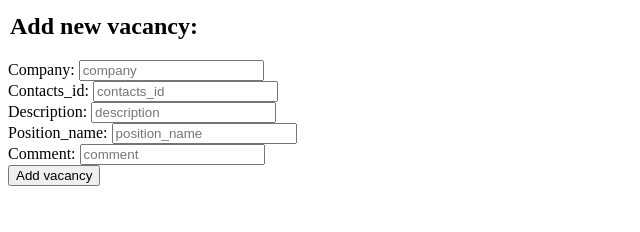
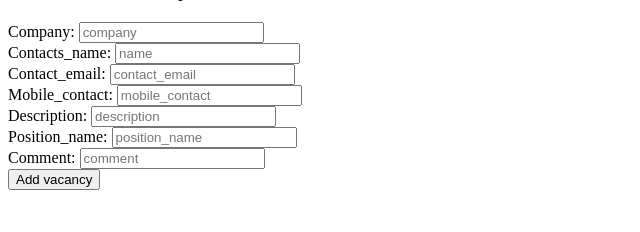
Before and after one commit to pntr0324/Hillel_2023_PythonPro, a Flask app: page /vacancy/ in a window 1280 px wide. Shown: the part 92-324 px from the top of the page, without its empty margins (0-640 px from the left). Run offline with Flask 3, Linux system fonts and the light colour scheme.

Commit message:
add HT_9_Mongo

```diff
--- a/app.py
+++ b/app.py
@@ -2,6 +2,8 @@
 import database_alchemy as db_al
 from models import Vacancy, Event, EmailCredentials
 import email_con
+import mongodb
+from bson.objectid import ObjectId
 
 app = Flask(__name__)
 
@@ -30,7 +32,7 @@
         email_message = request.form.get('email_message')
         email_obj.send_email(recipient, email_message)
         return 'Send email'
-    emails = email_obj.get_emails([1], protocol='pop3')
+    emails = email_obj.get_emails([1, 2, 3, 4, 5], protocol='pop3')
     return render_template('send_email.html', emails=emails)
 
 
@@ -65,15 +67,31 @@
     db_al.init_db()
     if request.method == 'POST':
         company = request.form.get('company')
-        contacts_id = request.form.get('contacts_id')
+        name = request.form.get('name')
+        contact_email = request.form.get('contact_email')
+        mobile_contact = request.form.get('mobile_contact')
         description = request.form.get('description')
         position_name = request.form.get('position_name')
         comment = request.form.get('comment')
-        current_vacancy = Vacancy(position_name, company, description, contacts_id, comment, 1, 1)
+        id_contact = mongodb.contacts_collection.insert_one({"name": name,
+                                               "email": contact_email,
+                                               "mobile": mobile_contact}).inserted_id
+        current_vacancy = Vacancy(position_name, company, description, str(id_contact), comment, 1, 1)
         db_al.db_session.add(current_vacancy)
         db_al.db_session.commit()
-    result = db_al.db_session.query(Vacancy).all()
-    return render_template('new_vacancy.html', vacancies=result)
+    result = db_al.db_session.query(Vacancy.position_name, Vacancy.company, Vacancy.contacts_id,
+                                    Vacancy.comment, Vacancy.description).all()
+    result_data = []
+    for item in result:
+        contacts = item[2].split(',')
+        contacts_result = []
+        for one_contact in contacts:
+            data = mongodb.contacts_collection.find_one({'_id': ObjectId(one_contact)})
+            contacts_result.append(data)
+        result_data.append({'position_name': item[0],
+                            'company': item[1],
+                            'contacts': contacts_result})
+    return render_template('new_vacancy.html', vacancies=result_data)
 
 
 @app.route("/vacancy/<id_vac>/", methods=['GET', 'POST'])
@@ -97,8 +115,20 @@
         db_al.db_session.query(Vacancy).filter(Vacancy.id == id_vac).\
             update(edited_vac, synchronize_session=False)
         db_al.db_session.commit()
-    res_vacancy = db_al.db_session.query(Vacancy).filter_by(id=id_vac).all()
-    return render_template('id_vacancy_search.html', res_vacancy=res_vacancy, id_vac=id_vac)
+    res_vacancy = db_al.db_session.query(
+        Vacancy.position_name, Vacancy.company, Vacancy.contacts_id, Vacancy.comment, Vacancy.description)\
+        .filter_by(id=id_vac).all()
+    result_data = []
+    for item in res_vacancy:
+        contacts = item[2].split(',')
+        contacts_result = []
+        for one_contact in contacts:
+            data = mongodb.contacts_collection.find_one({'_id': ObjectId(one_contact)})
+            contacts_result.append(data)
+        result_data.append({'position_name': item[0],
+                            'company': item[1],
+                            'contacts': contacts_result})
+    return render_template('id_vacancy_search.html', res_vacancy=result_data, id_vac=id_vac)
 
 
 @app.route("/vacancy/<id_vac>/event/", methods=['GET', 'POST'])
--- /dev/null
+++ b/mongodb.py
@@ -0,0 +1,5 @@
+import pymongo
+
+client = pymongo.MongoClient('mongodb://root:example@127.0.0.1:27017')
+database = client['crm_db']
+contacts_collection = database['contacts']
--- a/templates/new_vacancy.html
+++ b/templates/new_vacancy.html
@@ -13,7 +13,19 @@
             <h2> Vacancies: </h2>
         </legend>
         <div>
-            {{vacancies}}
+            {% for vacancy in vacancies %}
+                Company: {{vacancy.company}}<br>
+                Position: {{vacancy.position_name}}<br>
+                Comment: {{vacancy.comment}}<br>
+                Description: {{vacancy.description}}<br>
+                {% for one_contact in vacancy.contacts %}
+                    Name: {{one_contact.name}}<br>
+                    Email: {{one_contact.email}}<br>
+                    Mobile: {{one_contact.mobile}}<br>
+                <br> -- -- -- -- -- -- -- -- -- -- <br>
+                {% endfor %}
+            <br> -------------------------------- <br>
+            {% endfor %}
         </div>
 </form>
 
@@ -23,8 +35,12 @@
     </legend>
     <label for="company">Company:</label>
     <input type="text" name="company" placeholder="company"><br>
-    <label for="contacts_id">Contacts_id:</label>
-    <input type="text" name="contacts_id" placeholder="contacts_id"><br>
+    <label for="name">Contacts_name:</label>
+    <input type="text" name="name" placeholder="name"><br>
+    <label for="contact_email">Contact_email:</label>
+    <input type="text" name="contact_email" placeholder="contact_email"><br>
+    <label for="mobile_contact">Mobile_contact:</label>
+    <input type="text" name="mobile_contact" placeholder="mobile_contact"><br>
     <label for="description">Description:</label>
     <input type="text" name="description" placeholder="description"><br>
     <label for="position_name">Position_name:</label>
```
Also changed, not shown: templates/id_vacancy_search.html (+13 -1 lines).
